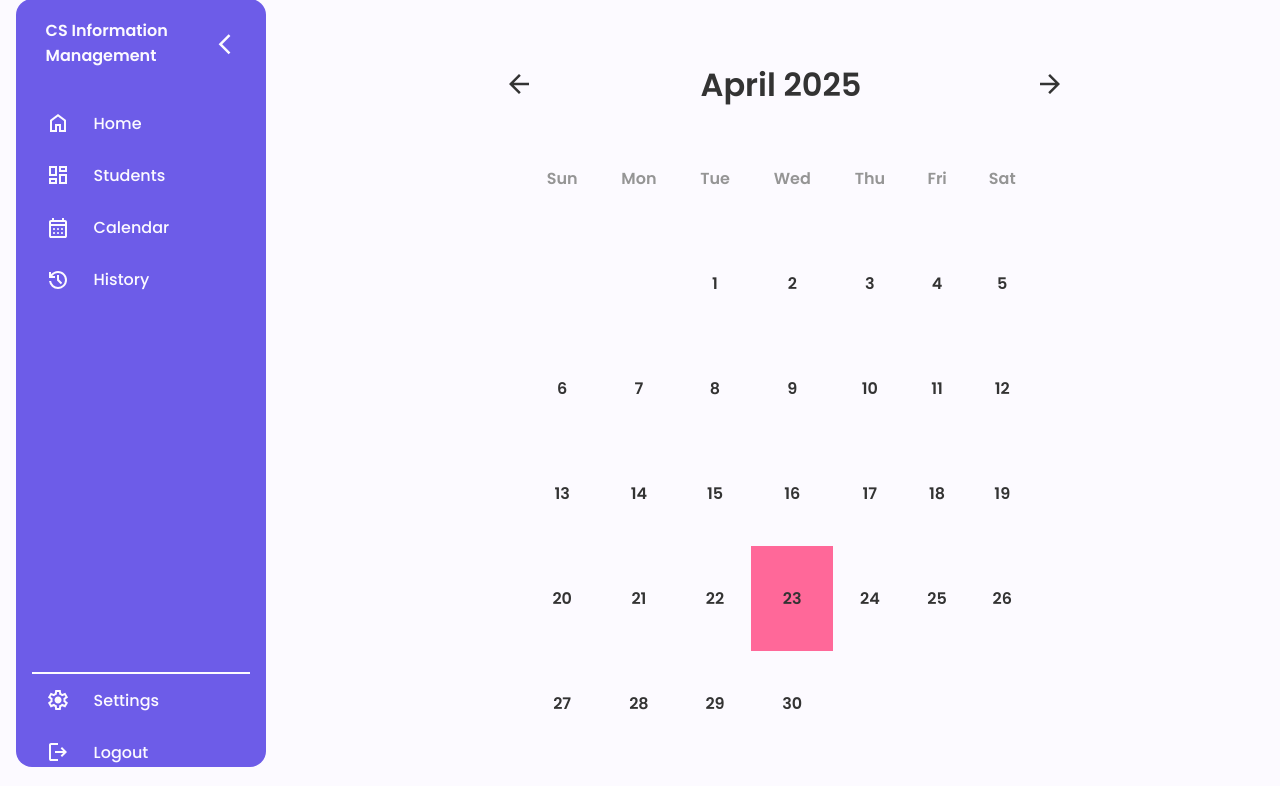
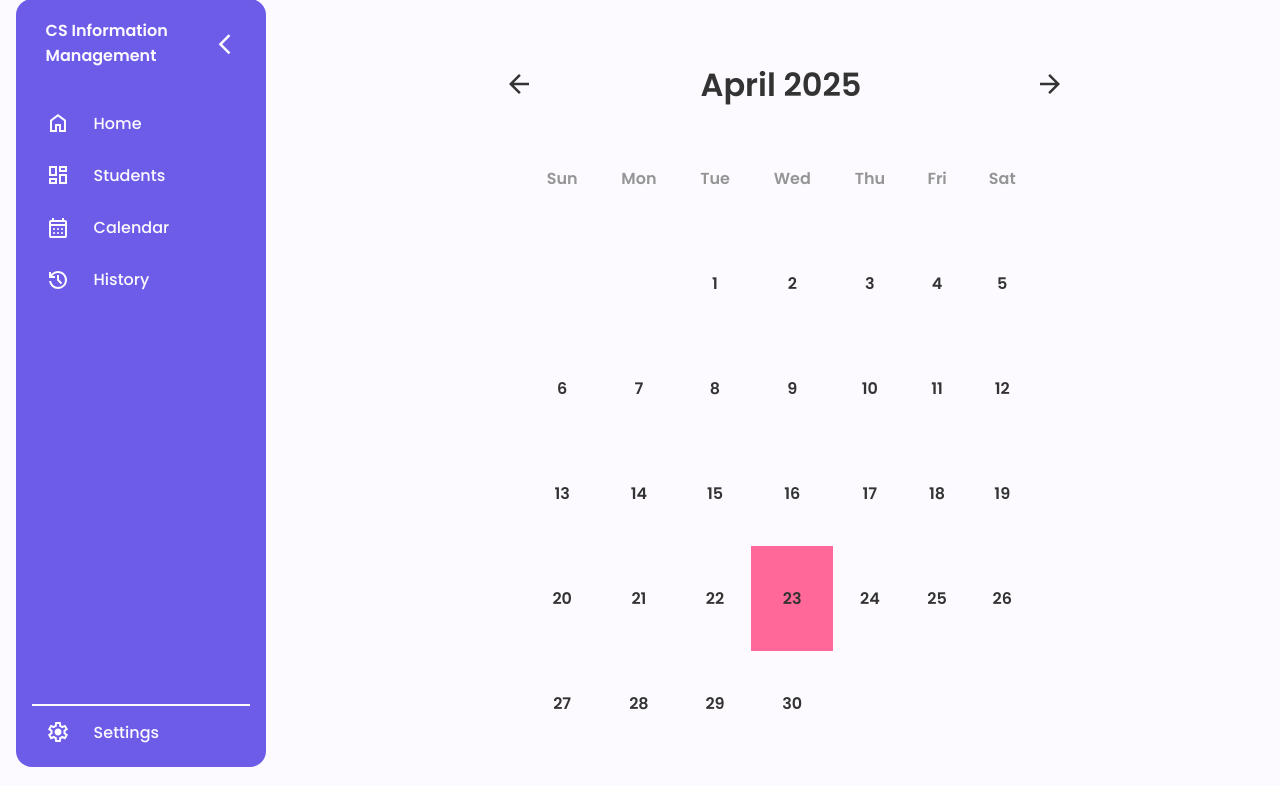
Before and after one commit to DavonGT/CSD-Student-IMS, a Django app: page /calendar/ in a window 1280 px wide. Shown: the part 18-804 px from the top of the page. Run offline with Django 5.2, Linux system fonts and the light colour scheme; data that the repository does not hold is empty; some libraries are stand-ins or nearby versions.

Commit message:
fix sidebar

```diff
--- a/core/static/core/css/style.css
+++ b/core/static/core/css/style.css
@@ -121,7 +121,7 @@ body {
 }
 
 .sidebar-spacer {
-    height: 46vh;
+    height: 50vh;
     border-bottom: 2px solid var(--primary-color);
 }
 
@@ -434,7 +434,7 @@ textarea[readonly]  {
 
 @media (max-width: 1024px) {
     .sidebar-spacer {
-        height: 40vh;
+        height: 45vh;
     }
 }
 
```
